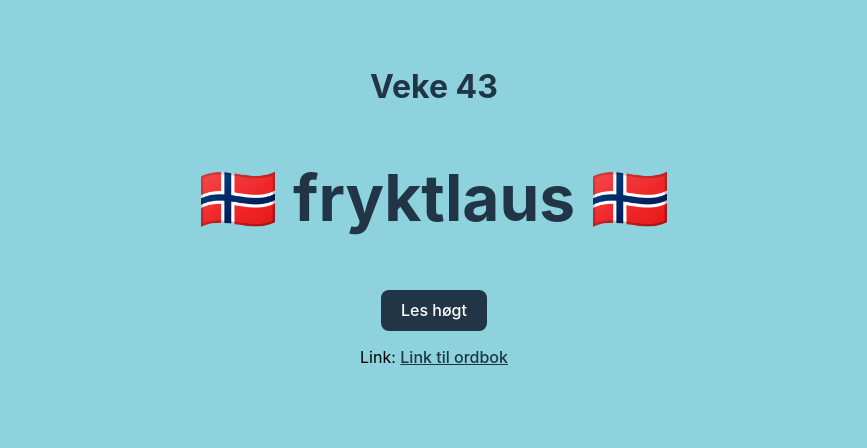
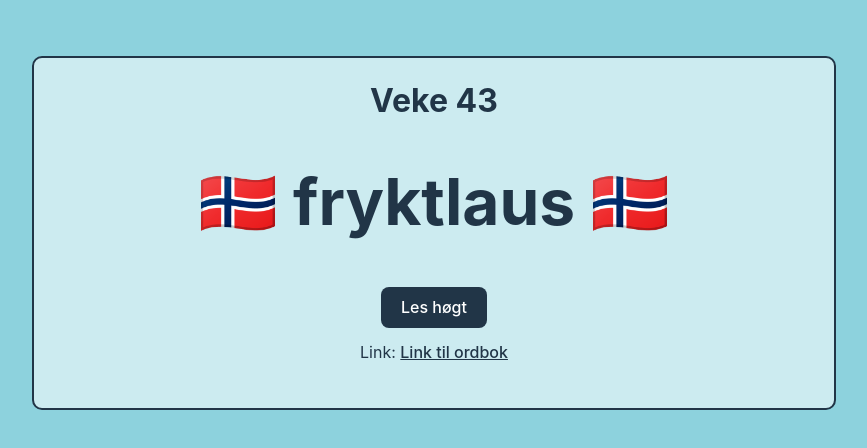
Before and after one commit to marvin19/vekas-ord, a React (Vite) app: page / in a window 1280 px wide. Shown: the top 448 px of the page, without its empty margins (206-1073 px from the left). Built offline with nearby package versions, Linux system fonts and the light colour scheme.

Commit message:
Tweaked some CSS.

```diff
--- a/src/App.css
+++ b/src/App.css
@@ -1,32 +1,47 @@
-#root {
-  font-family: Inter, system-ui, Avenir, Helvetica, Arial, sans-serif;
-  max-width: 1280px;
-  margin: 0 auto;
-  padding: 2rem;
-  text-align: center;
+/***** ELEMENTS *****/
+html { /* 16px */
+  font-size: 100%;
 }
 
-.hidden {
-  display: none;
+:root {
+  /* main colors */
+  --dark-blue: #213547;
+  --blue: #8dd2dd;
+  --light-blue: #CCEBF0;
+  --white: #FFFFFF;
+
+  /* other colors */
+  --backgroundColor: var(--blue);
+  --backgroundColorLight: var(--light-blue);
+  --textColor: var(--dark-blue);
+  --hoverColor: #385667;
+
+  /* rest of vars */
+  --transition: 0.3s ease-in-out all;
+  --max-width: 1120px;
+  --fixed-width: 600px;
+  --shadow-1: 0 1px 3px 0 rgba(0, 0, 0, 0.1), 0 1px 2px 0 rgba(0, 0, 0, 0.06);
+}
+
+body {
+  background: var(--backgroundColor);
+  font-family: Inter, system-ui, Avenir, Helvetica, Arial, sans-serif;
+  line-height: 1;
+  color: var(--textColor);
 }
 
 h2 {
   font-size: 4rem;
-  color: #213547;
-}
-
-body {
-  background-color: #8dd2dd;
 }
 
 a {
-  color: #213547;
+  color: var(--textColor);
   text-decoration: underline;
   font-weight: 500;
 }
 
 a:hover {
-  color: #385667;
+  color: var(--hoverColor);
 }
 
 button {
@@ -36,16 +51,36 @@ button {
   font-size: 1em;
   font-weight: 500;
   font-family: inherit;
-  background-color: #213547;
-  color: #FFFFFF;
+  background-color: var(--dark-blue);
+  color: var(--white);
   cursor: pointer;
   transition: border-color 0.25s;
 }
 
 button:hover {
   font-family: inherit;
-  background-color: #385667;
-  color: #FFFFFF;
+  background-color: var(--hoverColor);
+  color: var(--white);
+}
+
+@media (max-width: 576px){
+  h2 {
+    font-size: 2rem;
+  }
+}
+
+/***** ID *****/
+
+#root {
+  max-width: 1280px;
+  margin: 0 auto;
+  padding: 2rem;
+  text-align: center;
+}
+
+/***** Class *****/
+.hidden {
+  display: none;
 }
 
 .small {
@@ -57,8 +92,15 @@ button:hover {
   margin-right: 15px;
 }
 
-@media (max-width: 576px){
-  h2 {
-    font-size: 2rem;
-  }
+.word-container {
+  border: 2px solid var(--dark-blue);
+  border-radius: 10px;
+  background-color: var(--light-blue);
+  margin: 0 auto;
+  margin-top: 1rem;
+  width: 80vw;
+  max-width: 800px;
+  position: relative;
+  height: 350px;
+  overflow: hidden;
 }
--- a/src/App.jsx
+++ b/src/App.jsx
@@ -12,7 +12,7 @@ function App() {
   const weekObj = words.find(word => word.week === currentWeek);
 
   return (
-    <div>
+    <div className="word-container">
       <h1 className="hidden">Vekas ord: </h1>
       <WeekWord weekObj={weekObj} />
     </div>
```
